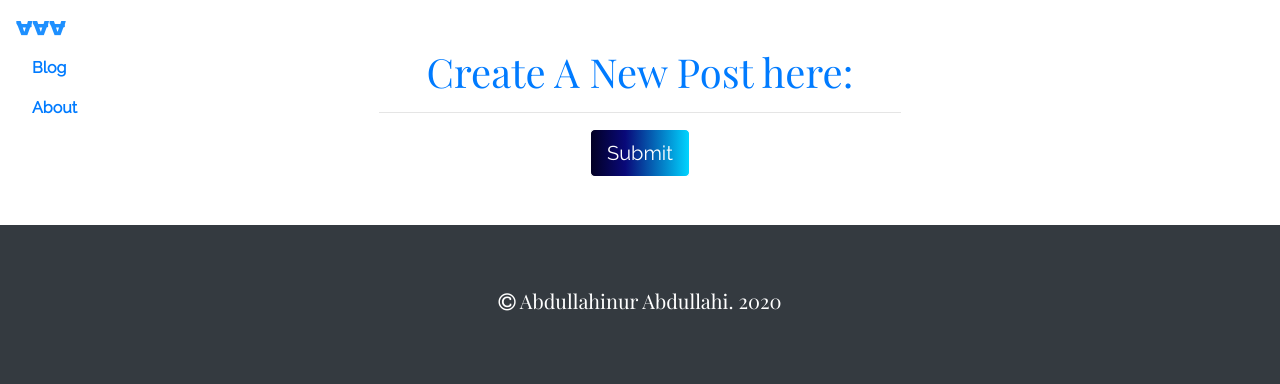
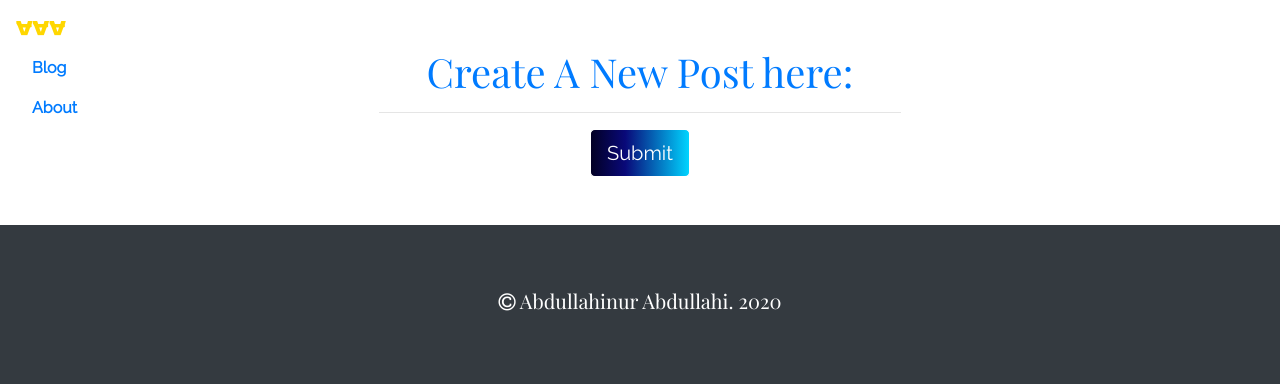
Before and after one commit to SandyAbdullahi/django-blog, a Django app: page /new_post/ in a window 1280 px wide. Shown: the top 384 px of the page. Run offline with Django 3.2, Linux system fonts and the light colour scheme; parts of the project's set-up code (start-up, migrations or seed data) failed here and were passed over; some libraries are stand-ins or nearby versions.

```diff
--- a/static/css/styles.css
+++ b/static/css/styles.css
@@ -36,7 +36,7 @@ h5 {
 }
 
 .navbar-brand {
-    color: dodgerblue !important;
+    color: gold !important;
     font-weight: 900;
     transform: rotate(180deg);
     font-family: 'Rowdies', cursive;
```
